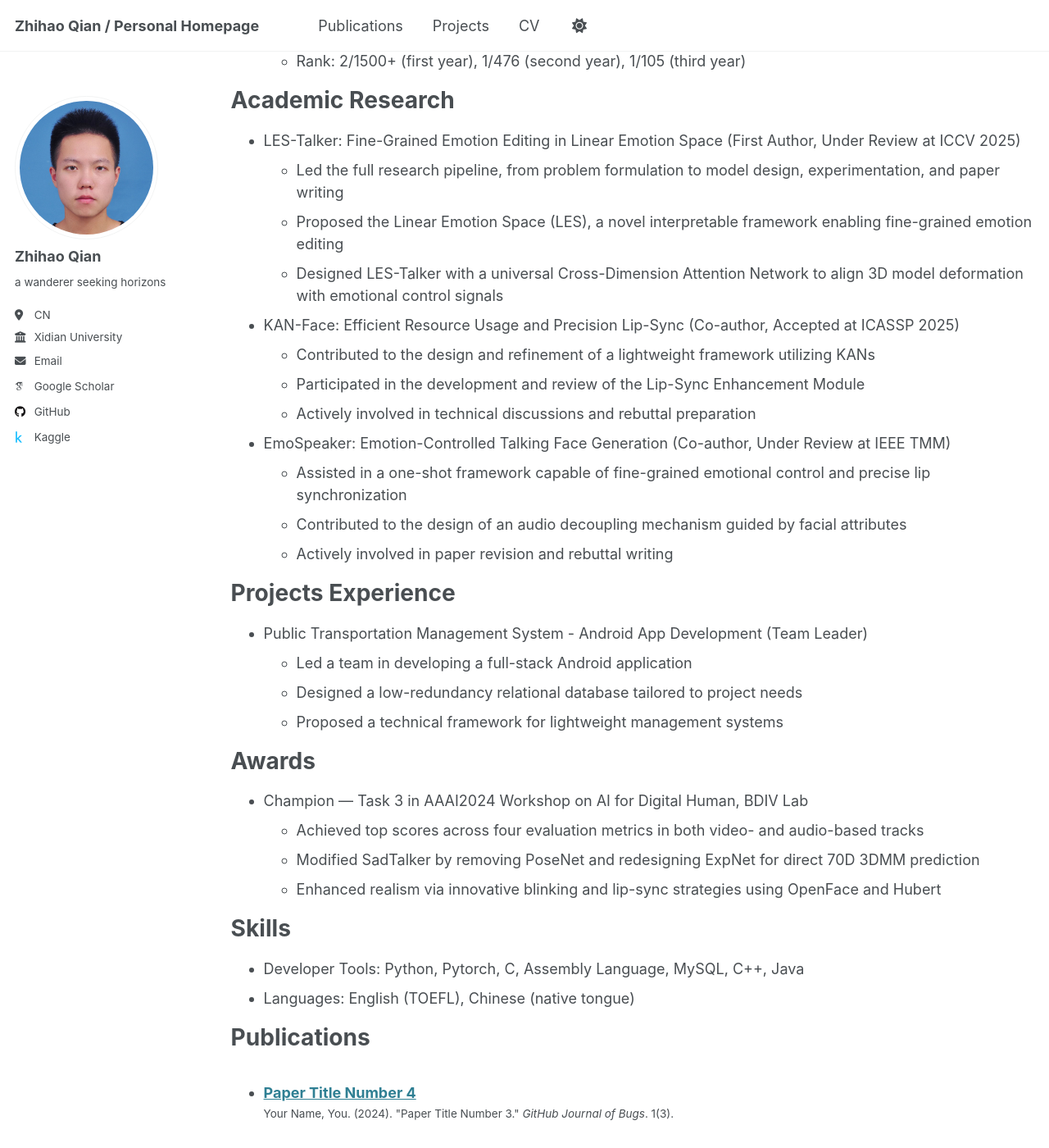
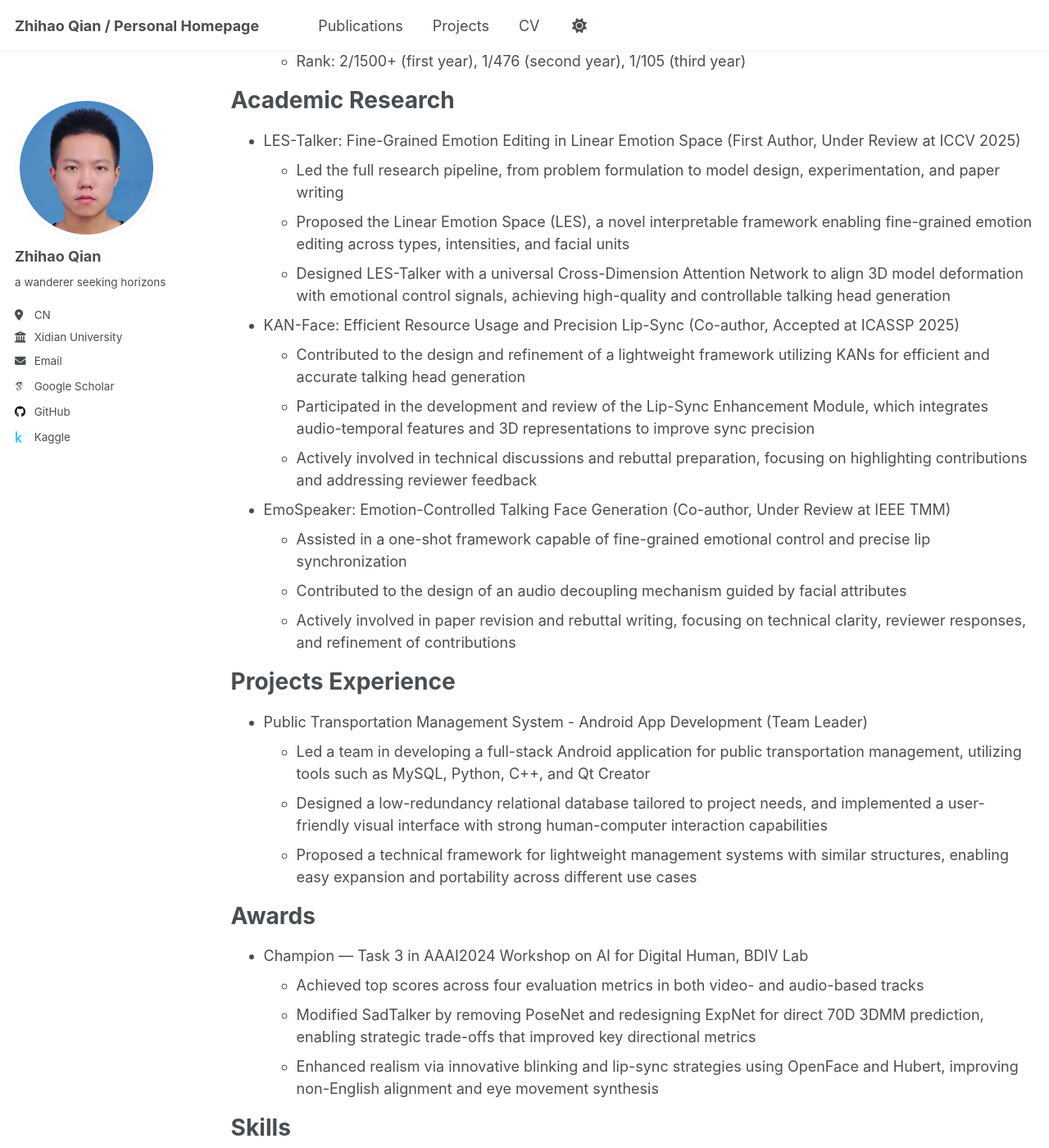
Before and after one commit to Dualego00/Dualego00.github.io, a Jekyll site: the page built from _pages/cv.md, in a window 1280 px wide and 1400 px high, scrolled down 231 px. Shown: the whole window at 82% size. Built offline with Jekyll 4.4.1, drawn with Linux system fonts in a browser that asks for light colours; some web fonts are replaced.

Commit message:
update: CV, publications, and portfolio pages with detailed content from LaTeX resume

```diff
--- a/_pages/cv.md
+++ b/_pages/cv.md
@@ -19,32 +19,32 @@ Academic Research
 ======
 * LES-Talker: Fine-Grained Emotion Editing in Linear Emotion Space (First Author, Under Review at ICCV 2025)
   * Led the full research pipeline, from problem formulation to model design, experimentation, and paper writing
-  * Proposed the Linear Emotion Space (LES), a novel interpretable framework enabling fine-grained emotion editing
-  * Designed LES-Talker with a universal Cross-Dimension Attention Network to align 3D model deformation with emotional control signals
+  * Proposed the Linear Emotion Space (LES), a novel interpretable framework enabling fine-grained emotion editing across types, intensities, and facial units
+  * Designed LES-Talker with a universal Cross-Dimension Attention Network to align 3D model deformation with emotional control signals, achieving high-quality and controllable talking head generation
 
 * KAN-Face: Efficient Resource Usage and Precision Lip-Sync (Co-author, Accepted at ICASSP 2025)
-  * Contributed to the design and refinement of a lightweight framework utilizing KANs
-  * Participated in the development and review of the Lip-Sync Enhancement Module
-  * Actively involved in technical discussions and rebuttal preparation
+  * Contributed to the design and refinement of a lightweight framework utilizing KANs for efficient and accurate talking head generation
+  * Participated in the development and review of the Lip-Sync Enhancement Module, which integrates audio-temporal features and 3D representations to improve sync precision
+  * Actively involved in technical discussions and rebuttal preparation, focusing on highlighting contributions and addressing reviewer feedback
 
 * EmoSpeaker: Emotion-Controlled Talking Face Generation (Co-author, Under Review at IEEE TMM)
   * Assisted in a one-shot framework capable of fine-grained emotional control and precise lip synchronization
   * Contributed to the design of an audio decoupling mechanism guided by facial attributes
-  * Actively involved in paper revision and rebuttal writing
+  * Actively involved in paper revision and rebuttal writing, focusing on technical clarity, reviewer responses, and refinement of contributions
 
 Projects Experience
 ======
 * Public Transportation Management System - Android App Development (Team Leader)
-  * Led a team in developing a full-stack Android application
-  * Designed a low-redundancy relational database tailored to project needs
-  * Proposed a technical framework for lightweight management systems
+  * Led a team in developing a full-stack Android application for public transportation management, utilizing tools such as MySQL, Python, C++, and Qt Creator
+  * Designed a low-redundancy relational database tailored to project needs, and implemented a user-friendly visual interface with strong human-computer interaction capabilities
+  * Proposed a technical framework for lightweight management systems with similar structures, enabling easy expansion and portability across different use cases
 
 Awards
 ======
 * Champion — Task 3 in AAAI2024 Workshop on AI for Digital Human, BDIV Lab
   * Achieved top scores across four evaluation metrics in both video- and audio-based tracks
-  * Modified SadTalker by removing PoseNet and redesigning ExpNet for direct 70D 3DMM prediction
-  * Enhanced realism via innovative blinking and lip-sync strategies using OpenFace and Hubert
+  * Modified SadTalker by removing PoseNet and redesigning ExpNet for direct 70D 3DMM prediction, enabling strategic trade-offs that improved key directional metrics
+  * Enhanced realism via innovative blinking and lip-sync strategies using OpenFace and Hubert, improving non-English alignment and eye movement synthesis
 
 Skills
 ======
--- a/_pages/portfolio.html
+++ b/_pages/portfolio.html
@@ -18,7 +18,7 @@ author_profile: true
     <strong>Public Transportation Management System - Android App Development</strong><br>
     <em>Team Leader</em><br>
     Oct. 2024 - Dec. 2024<br>
-    Led a team in developing a full-stack Android application for public transportation management, utilizing tools such as MySQL, Python, C++, and Qt Creator. Designed a low-redundancy relational database tailored to project needs, and implemented a user-friendly visual interface with strong human-computer interaction capabilities.
+    Led a team in developing a full-stack Android application for public transportation management, utilizing tools such as MySQL, Python, C++, and Qt Creator. Designed a low-redundancy relational database tailored to project needs, and implemented a user-friendly visual interface with strong human-computer interaction capabilities. Proposed a technical framework for lightweight management systems with similar structures, enabling easy expansion and portability across different use cases.
   </li>
 </ul>
 
@@ -28,7 +28,7 @@ author_profile: true
     <strong>Champion — Task 3 in AAAI2024 Workshop on AI for Digital Human, BDIV Lab</strong><br>
     Jan. 2024<br>
     <em>Multi-modal Learning for Audio-driven Talking Head Generation</em><br>
-    Achieved top scores across four evaluation metrics in both video- and audio-based tracks. Modified SadTalker by removing PoseNet and redesigning ExpNet for direct 70D 3DMM prediction, enabling strategic trade-offs that improved key directional metrics. Enhanced realism via innovative blinking and lip-sync strategies using OpenFace and Hubert, improving non-English alignment and eye movement synthesis.<br>
-    <a href="https://www.kaggle.com/competitions/audio-driven-talking-head-generation/overview">[Competition Page]</a>
+    <a href="https://www.kaggle.com/competitions/audio-driven-talking-head-generation/overview">[Competition Page]</a><br>
+    Achieved top scores across four evaluation metrics in both video- and audio-based tracks. Modified SadTalker by removing PoseNet and redesigning ExpNet for direct 70D 3DMM prediction, enabling strategic trade-offs that improved key directional metrics. Enhanced realism via innovative blinking and lip-sync strategies using OpenFace and Hubert, improving non-English alignment and eye movement synthesis.
   </li>
 </ul>
```
Also changed, not shown: _pages/publications.html (+6 -7 lines).
